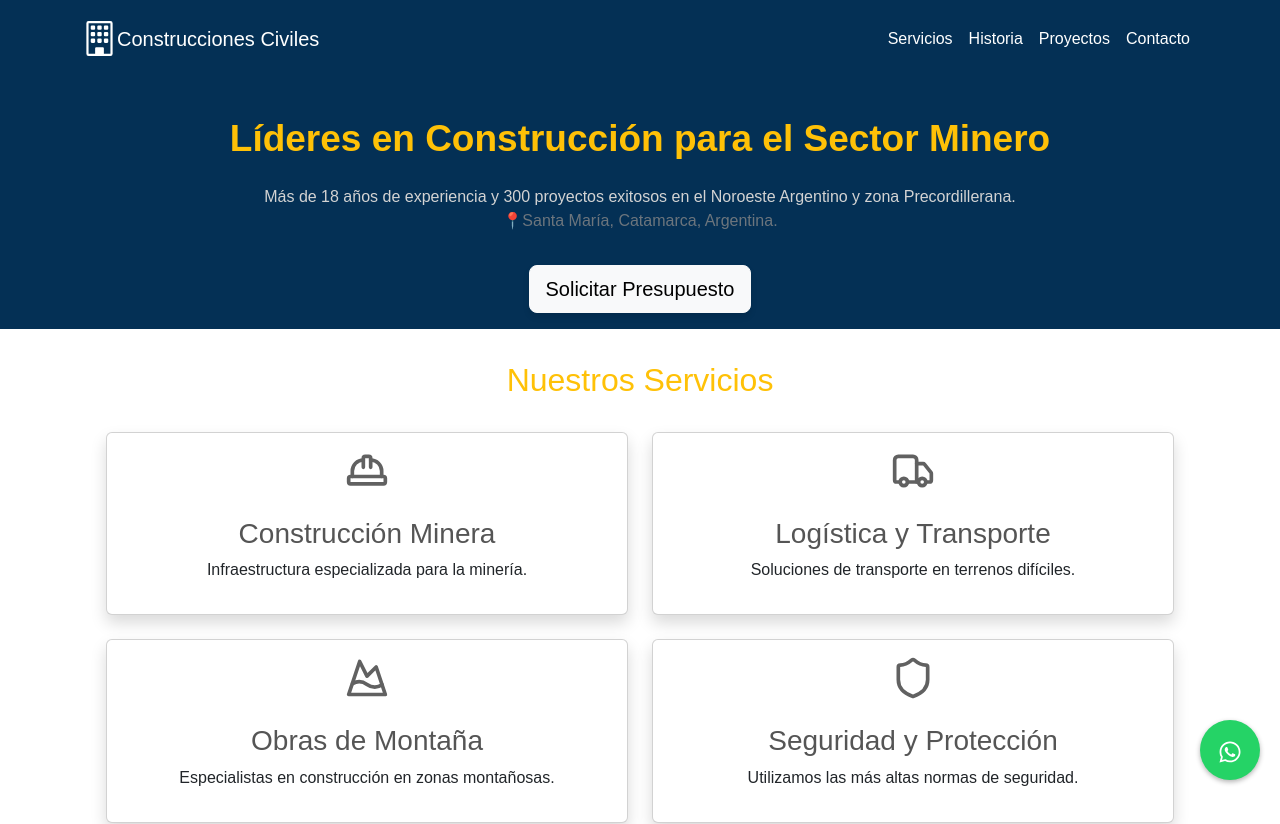
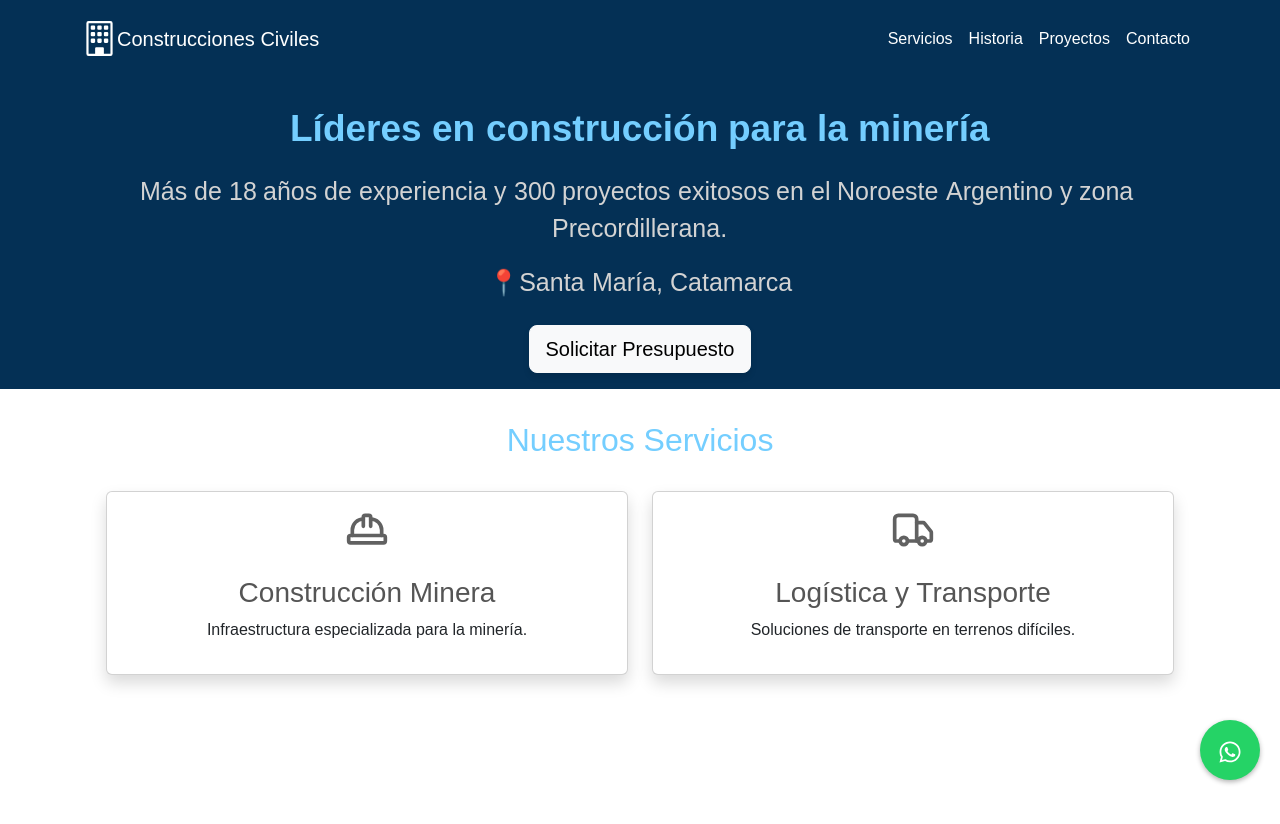
Before and after one commit to juantoranzos/guaymasconstrucciones, a React (Vite) app: page / in a window 1280 px wide. Shown: the top 824 px of the page. Built offline with nearby package versions, Linux system fonts and the light colour scheme.

Commit message:
cambie de animaciones para el header

```diff
--- a/package.json
+++ b/package.json
@@ -10,6 +10,7 @@
     "preview": "vite preview"
   },
   "dependencies": {
+    "@react-spring/web": "^9.7.5",
     "aos": "^3.0.0-beta.6",
     "bootstrap": "^5.3.3",
     "lucide-react": "^0.460.0",
--- a/src/App.css
+++ b/src/App.css
@@ -2,13 +2,12 @@
     @import url('https://fonts.googleapis.com/css2?family=SUSE:wght@100..800&display=swap');
      font-family: 'SUSE', sans-serif;
      font-style: normal;
-     ;
    }
    html{
     background-color: #043055;
    }
    .picoso{
-    color: #FFC107;
+    color: #74ceff;
     font-weight: bold;
     font-size: 37px;
    }
@@ -32,7 +31,7 @@
      box-shadow: 0 6px 15px rgba(0, 0, 0, 0.3);
    }
    .prefooter{
-    color: #FFC107;
+    color: #74ceff;
    }
    .map-container:hover{
      transform: scale(1.01);
@@ -42,7 +41,7 @@
      transition: transform 0.3s ease, box-shadow 0.3s ease;
    }
    .linksitos:hover{
-     color: #FFC107   !important;
+     color: #74ceff   !important;
    }
 
    .botoncito {
@@ -58,7 +57,7 @@
 }
 
 .botoncito:hover {
-    background-color: #FFC107; /* Cambiar a color amarillo */
+    background-color: #74ceff; /* Cambiar a color amarillo */
     color: black; /* Contraste de texto */
     transform: scale(1.0) rotate(0.30deg); /* Agrandamiento y ligera rotación */
     box-shadow: 0 8px 16px rgba(0, 0, 0, 0.2), 0 0 10px rgba(255, 193, 7, 0.6); /* Efecto de brillo */
@@ -76,7 +75,7 @@
     background-color: #043055;
    }
    .contact{
-    color: #FFC107;
+    color: #74ceff;
    }
    .confian{
     width: 250px;
@@ -84,7 +83,7 @@
     object-fit: cover;
    }
    .amarillo{
-    color: #FFC107;
+    color: #74ceff;
    }
    .whatsapp-btn {
     position: fixed;
@@ -103,3 +102,9 @@
     box-shadow: 0px 2px 5px rgba(0,0,0,0.3);
     cursor: pointer;
   }
+  #servicios{
+    background-color:#def0ff;
+  }
+  .contenedor{
+    background-color: #def0ff;
+  }
--- a/src/components/Header.jsx
+++ b/src/components/Header.jsx
@@ -1,25 +1,37 @@
 import React from 'react'
+import BlurText from '../utils/BlurText';
 
 export const Header = () => {
-  const handleScrollToContact = ()=>{
+  const handleScrollToContact = () => {
     const contactSection = document.getElementById('contacto');
     if (contactSection) {
       contactSection.scrollIntoView({ behavior: 'smooth' });
     }
   }
+  const handleAnimationComplete = () => {
+    console.log('Animation completed!');
+  };
   return (
     <section className="text-white p-3" style={{ backgroundColor: '#043055' }}>
       <div className="container">
         <div className="d-flex flex-column align-items-center text-center">
           <div className="p-2">
-          <h1 className="text-center p-2 m-2 picoso" data-aos="zoom-in-down">
-            Líderes en Construcción para el Sector Minero
-          </h1>
-          <p className="fs-6 fs-md-5 p-2 subtitulo" data-aos="zoom-in-up">
-            Más de 18 años de experiencia y 300 proyectos exitosos en el Noroeste Argentino y zona Precordillerana.
-            <br />
-           <span className='text-secondary p-3'>📍Santa María, Catamarca, Argentina.</span>
-          </p>
+            <BlurText text='Líderes en construcción para la minería' delay={150}
+              animateBy="words"
+              direction="top"
+              onAnimationComplete={handleAnimationComplete}
+              className=" picoso" />
+            <BlurText text='Más de 18 años de experiencia y 300 proyectos exitosos en el Noroeste Argentino y zona Precordillerana.' delay={90}
+              animateBy="words"
+              direction="top"
+              className='subtitulo'
+              onAnimationComplete={handleAnimationComplete} >
+            </BlurText>
+            <BlurText text='📍Santa María, Catamarca' delay={150}
+              className='subtitulo'
+              animateBy="words"
+              direction="top"
+              onAnimationComplete={handleAnimationComplete}></BlurText>
           </div>
           <div className="d-flex flex-wrap justify-content-center">
             <button className="btn btn-light btn-lg botoncito" onClick={handleScrollToContact} aria-label="Solicitar Presupuesto">
--- a/src/components/Historia.jsx
+++ b/src/components/Historia.jsx
@@ -7,7 +7,9 @@ import { Row, Col, Container } from 'react-bootstrap'
 export const Historia = () => {
   return (
     <>
-      <Container id='historia' className='shadow rounded mb-4 mt-4 p-5' data-aos="zoom-in-down">
+    <div className=''>
+
+      <Container id='historia' className='shadow rounded mb-4 p-5' data-aos="zoom-in-down">
             <h2 className='text-center p-3 m-3 amarillo'>Nuestra Historia</h2>
             <Row className="align-items-center">
                 <Col xs={ 12 } md={ 6 } className="text-center">
@@ -32,6 +34,7 @@ export const Historia = () => {
                 </Col>
             </Row>
         </Container>
+    </div>
     </>
   )
 }
--- a/src/components/Servicios.jsx
+++ b/src/components/Servicios.jsx
@@ -4,7 +4,9 @@ import { HardHat, Truck, Mountain, Shield, MonitorCog, Building2, MountainSnow }
 export const Servicios = () => {
   return (
     <>
-    <Container id="servicios" className="py-12 md:py-24 lg:py-32">
+    <div className=''>
+
+    <Container id="" className="">
       <div className="px-4 md:px-6 lg:px-8 mx-auto text-center">
         <h2 className=" text-3xl font-bold p-3 m-3 amarillo ">Nuestros Servicios</h2>
         <Row>
@@ -65,6 +67,7 @@ export const Servicios = () => {
         </Row>
       </div>
     </Container>
+    </div>
   </>
   )
 }
--- /dev/null
+++ b/src/utils/BlurText.jsx
@@ -0,0 +1,91 @@
+import { useRef, useEffect, useState } from 'react';
+import { useSprings, animated } from '@react-spring/web';
+
+const BlurText = ({
+  text = '',
+  delay = 200,
+  className = '',
+  animateBy = 'words', // 'words' or 'letters'
+  direction = 'top', // 'top' or 'bottom'
+  threshold = 0.1,
+  rootMargin = '0px',
+  animationFrom,
+  animationTo,
+  easing = 'easeOutCubic',
+  onAnimationComplete,
+}) => {
+  const elements = animateBy === 'words' ? text.split(' ') : text.split('');
+  const [inView, setInView] = useState(false);
+  const ref = useRef();
+  const animatedCount = useRef(0);
+
+  const defaultFrom =
+    direction === 'top'
+      ? { filter: 'blur(10px)', opacity: 0, transform: 'translate3d(0,-50px,0)' }
+      : { filter: 'blur(10px)', opacity: 0, transform: 'translate3d(0,50px,0)' };
+
+  const defaultTo = [
+    {
+      filter: 'blur(5px)',
+      opacity: 0.5,
+      transform: direction === 'top' ? 'translate3d(0,5px,0)' : 'translate3d(0,-5px,0)',
+    },
+    { filter: 'blur(0px)', opacity: 1, transform: 'translate3d(0,0,0)' },
+  ];
+
+  useEffect(() => {
+    const observer = new IntersectionObserver(
+      ([entry]) => {
+        if (entry.isIntersecting) {
+          setInView(true);
+          observer.unobserve(ref.current);
+        }
+      },
+      { threshold, rootMargin }
+    );
+
+    observer.observe(ref.current);
+
+    return () => observer.disconnect();
+  }, [threshold, rootMargin]);
+
+  const springs = useSprings(
+    elements.length,
+    elements.map((_, i) => ({
+      from: animationFrom || defaultFrom,
+      to: inView
+        ? async (next) => {
+          for (const step of (animationTo || defaultTo)) {
+            await next(step);
+          }
+          animatedCount.current += 1;
+          if (animatedCount.current === elements.length && onAnimationComplete) {
+            onAnimationComplete();
+          }
+        }
+        : animationFrom || defaultFrom,
+      delay: i * delay,
+      config: { easing },
+    }))
+  );
+
+  return (
+    <p ref={ref} className={`blur-text ${className}`}>
+      {springs.map((props, index) => (
+        <animated.span
+          key={index}
+          style={{
+            ...props,
+            display: 'inline-block',
+            willChange: 'transform, filter, opacity',
+          }}
+        >
+          {elements[index] === ' ' ? '\u00A0' : elements[index]}
+          {animateBy === 'words' && index < elements.length - 1 && '\u00A0'}
+        </animated.span>
+      ))}
+    </p>
+  );
+};
+
+export default BlurText;
```
Also changed, not shown: 1 other file (tests, documents, lock files or other folders). Lines whose indentation alone changed are shown as unchanged.
